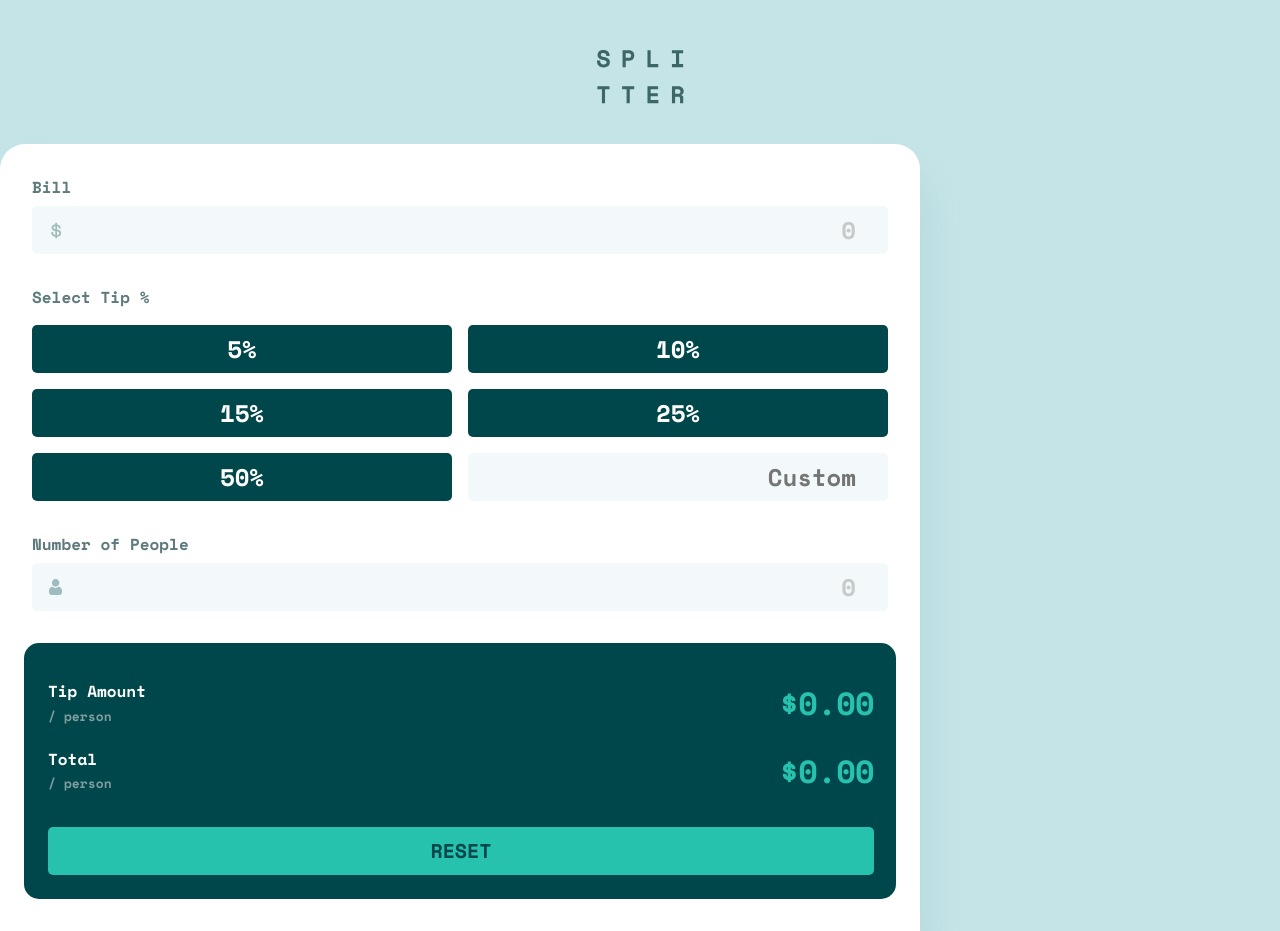
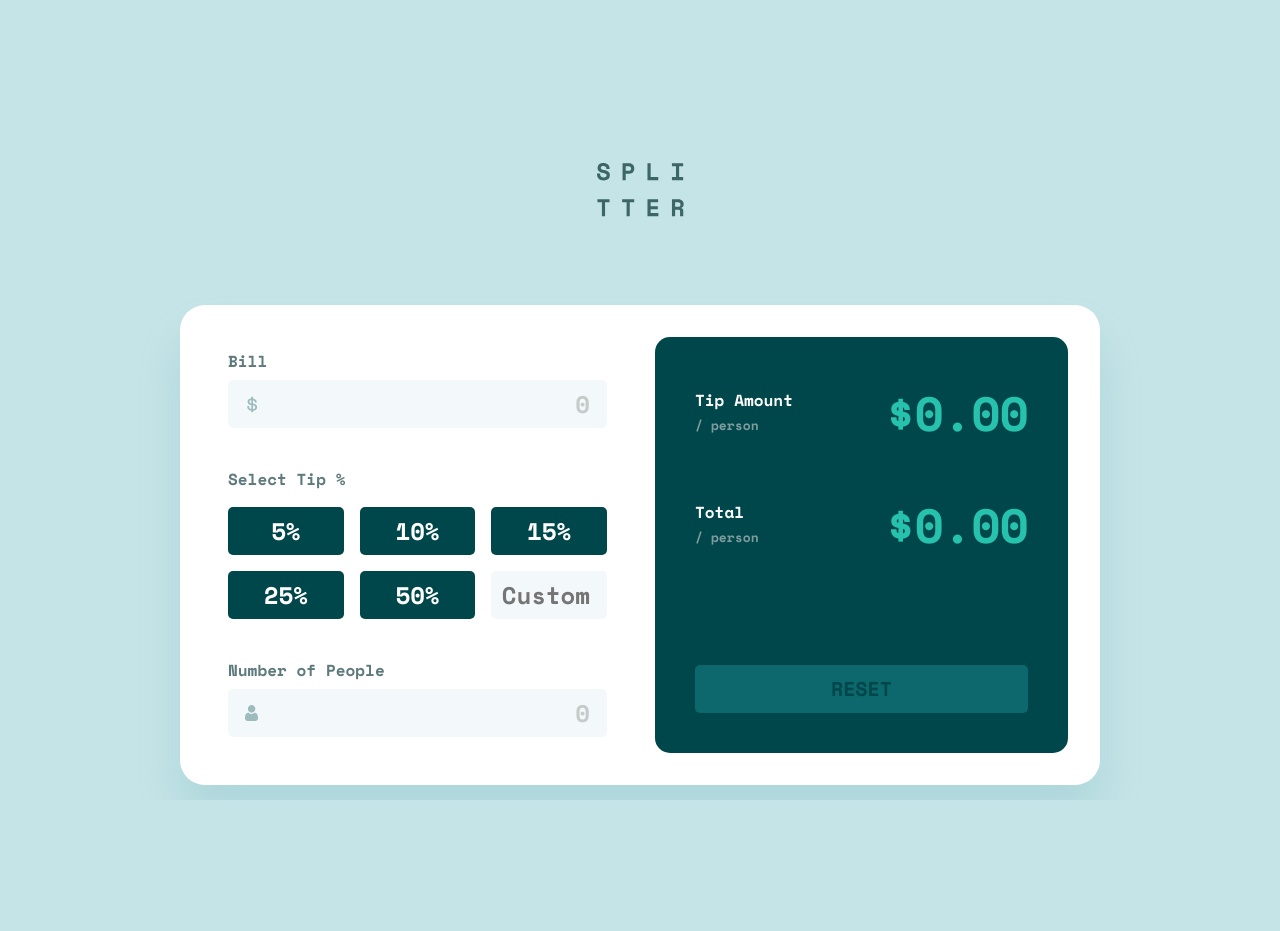
Before and after one commit to ArabuliGiorgi/Tip-calculator-Website, a plain HTML site: page index.html in a window 1280 px wide. After the commit the page ends 800 px from the top, so only its background shows below. Drawn offline with nearby package versions, Linux system fonts and the light colour scheme.

Commit message:
added desktop version, added some things for inputs, added hovers

```diff
--- a/style.css
+++ b/style.css
@@ -6,6 +6,12 @@
 h1, p{
     font-family: "Space Mono", monospace;
 }
+/* to remove up & down buttons */
+input[type=number]::-webkit-outer-spin-button,
+input[type=number]::-webkit-inner-spin-button {
+    -webkit-appearance: none;
+}
+
 body{
     background-color: #C5E4E7;
 }
@@ -17,6 +23,7 @@ header{
     align-items: center;
 }
 main{
+    margin: auto;
     width: 100%;
     max-width: 920px;
     border-radius: 25px 25px 0 0;
@@ -65,6 +72,13 @@ main{
 .input-div input::placeholder{
     opacity: 35%;
 }
+.input-div input:hover{
+    cursor: pointer;
+}
+.input-div input:focus{
+    border: 2px solid #26C2AE;
+    outline: none;
+}
 #tip-heading{
     color: #5E7A7D;
     font-weight: 700;
@@ -83,6 +97,9 @@ main{
     border-radius: 5px;
     background-color: #00474B;
 }
+.buttons-div button:hover{
+    cursor: pointer;
+}
 .buttons-div button h1{
     font-weight: 700;
     font-size: 24px;
@@ -100,6 +117,13 @@ main{
     line-height: 35.54px;
     text-align: right;
     color: #547878;
+}
+#custom-tip:focus{
+    border: 2px solid #26C2AE;
+    outline: none;
+}
+#custom-tip:hover{
+    cursor: pointer;
 }
 #people-heading{
     font-weight: 700;
@@ -146,7 +170,7 @@ main{
 #reset-btn{
     width: 100%;
     height: 48px;
-    background-color: #26C2AE;
+    background-color: #0D686D;
     border: none;
     border-radius: 5px;
 }
@@ -156,3 +180,46 @@ main{
     line-height: 29.62px;
     color: #00474B;
 }
+#reset-btn:hover{
+    cursor: pointer;
+}
+
+@media only screen and (min-width: 940px){
+    body{
+        min-height: 100vh;
+    }
+    header{
+        padding: 163px 0 88px 0;
+    }
+    main{
+        border-radius: 25px;
+        padding: 45px 45px 48px 48px;
+        flex-direction: row;
+        gap: 48px;
+        margin-bottom: 20px;
+    }
+    .main-div1{
+        gap: 40px;
+    }
+    .main-div2{
+        min-width: 413px;
+        margin: -13px -13px -16px 0;
+        padding: 40px;
+        display: flex;
+        flex-direction: column;
+        justify-content: space-between;
+    }
+    .result-div{
+        gap: 41px;
+        margin-bottom: 0;
+    }
+    .buttons-div{
+        grid-template-columns: repeat(3, 1fr);
+        grid-template-rows: 48px 48px;
+    }
+    .result-prices{
+        font-size: 48px;
+        line-height: 71.09px;
+        letter-spacing: -1px;
+    }
+}
```
